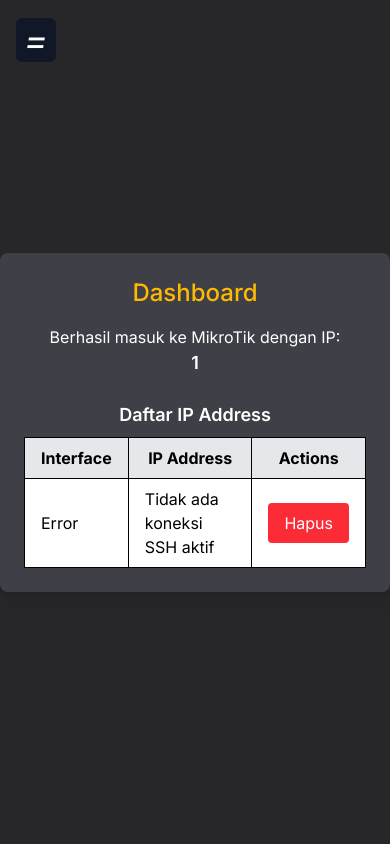
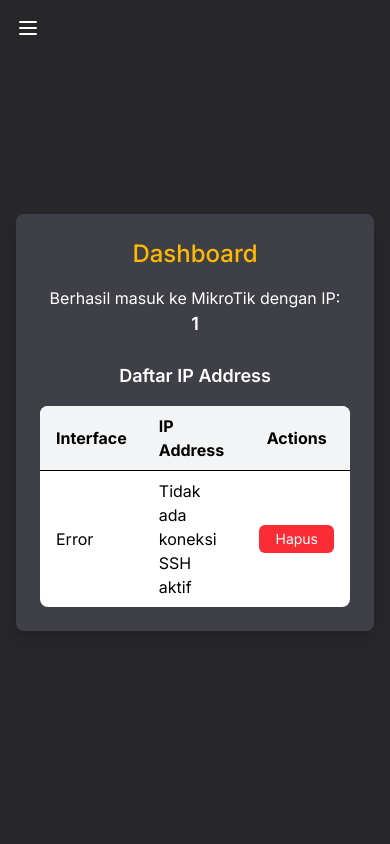
Before and after one commit to TuanBeliau/macintime, a Flask app: page /dashboard in a window 390 px wide. Run offline with Flask 3, Linux system fonts and the light colour scheme; the visitor is signed in with stand-in values (Sample User, id 1).

Commit message:
responsive sidebar

```diff
--- a/templates/dashboard.html
+++ b/templates/dashboard.html
@@ -15,77 +15,69 @@
     </style>
 </head>
 
-<body class="bg-zinc-800 flex items-center justify-center min-h-screen">
-    <!-- Button untuk membuka sidebar -->
-    <span class="absolute text-white text-4xl top-5 left-4 cursor-pointer lg:hidden" onclick="openSidebar()">
-        <i class="bi bi-filter-left px-2 bg-gray-900 rounded-md">=</i>
-    </span>
+<body class="bg-zinc-800">
+    <!-- Mobile menu button -->
+    <button type="button" class="lg:hidden fixed top-4 left-4 z-50 text-white" onclick="toggleSidebar()">
+        <svg class="w-6 h-6" fill="none" stroke="currentColor" viewBox="0 0 24 24">
+            <path stroke-linecap="round" stroke-linejoin="round" stroke-width="2" d="M4 6h16M4 12h16M4 18h16"></path>
+        </svg>
+    </button>
 
     <!-- Sidebar -->
-    <div class="sidebar fixed top-0 bottom-0 lg:left-0 p-2 w-[300px] overflow-y-auto text-center bg-zinc-700 lg:block hidden">
-        <div class="text-gray-100 text-xl">
-            <div class="p-2 mt-1 flex items-center">
-                <img src="https://i.ibb.co.com/rKZMMngJ/Green-Mint-globalnet-technology-Logo-200-x-200-piksel.png" alt="logo" width="200" height="200" class="block mx-auto">
-                <i class="bi bi-x cursor-pointer lg:hidden ml-28" onclick="openSidebar()"></i>
+    <div id="sidebar" class="fixed top-0 left-0 h-full w-64 bg-zinc-700 transform -translate-x-full lg:translate-x-0 transition-transform duration-300 ease-in-out z-40">
+        <div class="flex flex-col h-full">
+            <!-- Logo -->
+            <div class="p-4">
+                <img src="https://i.ibb.co.com/rKZMMngJ/Green-Mint-globalnet-technology-Logo-200-x-200-piksel.png" alt="logo" class="w-32 h-32 mx-auto">
             </div>
-            <div class="my-2 bg-gray-600 h-[1px]"></div>
-        </div>
-        <div class="p-2 mt-3 flex items-center rounded-md px-4 duration-300 cursor-pointer hover:bg-amber-400 text-white">
-            <i class="bi bi-house-door-fill"></i>
-            <span class="text-[15px] ml-4 text-gray-200 font-medium">Home</span>
-        </div>
-        <a href="{{ url_for('settings') }}" class="p-2 mt-3 flex items-center rounded-md px-4 duration-300 cursor-pointer hover:bg-amber-400 text-white">
-            <span class="text-[15px] ml-4 text-gray-200 font-medium">
+
+            <!-- Navigation -->
+            <nav class="flex-1 px-4 space-y-2">
+                <a href="#" class="block px-4 py-2 rounded-md text-white hover:bg-amber-400 transition-colors">
+                    Home
+                </a>
+                <a href="{{ url_for('settings') }}" class="block px-4 py-2 rounded-md text-white hover:bg-amber-400 transition-colors">
                     Settings
-            </span>
                 </a>
-        <div class="my-4 bg-gray-600 h-[1px]"></div>
-        <a href="{{ url_for('logout') }}" class="p-2 mt-3 flex items-center rounded-md px-4 duration-300 cursor-pointer hover:bg-red-600 text-white">
-            <i class="bi bi-box-arrow-in-right"></i>
-            <span class="text-[15px] ml-4 text-gray-200 font-medium">
+            </nav>
+
+            <!-- Logout button -->
+            <div class="p-4">
+                <a href="{{ url_for('logout') }}" class="block w-full px-4 py-2 text-center rounded-md text-white bg-red-600 hover:bg-red-700 transition-colors">
                     Logout
-            </span>
                 </a>
             </div>
+        </div>
+    </div>
 
-    <script type="text/javascript">
-        // Fungsi untuk membuka dan menutup sidebar
-        function openSidebar() {
-            document.querySelector(".sidebar").classList.toggle("hidden");
-        }
-
-        // Fungsi untuk menampilkan submenu dropdown
-        function dropdown() {
-            document.querySelector("#submenu").classList.toggle("hidden");
-            document.querySelector("#arrow").classList.toggle("rotate-0");
-        }
-    </script>
-
-    <div
-        class="bg-zinc-700 p-6 sm:p-8 rounded-lg shadow-lg w-full max-w-md sm:max-w-96 md:max-w-[500px] lg:max-w-[600px]">
+    <!-- Main content -->
+    <div class="lg:ml-64 p-4 min-h-screen flex items-center justify-center">
+        <div class="bg-zinc-700 p-6 rounded-lg shadow-lg w-xl max-w-4xl">
             <h2 class="text-2xl font-medium text-center text-amber-400 mb-4">Dashboard</h2>
 
             <p class="text-center text-white">Berhasil masuk ke MikroTik dengan IP:</p>
-        <p class="text-center font-semibold text-lg text-white">{{ host }}</p>
+            <p class="text-center font-semibold text-lg text-white mb-6">{{ host }}</p>
 
             <h3 class="text-lg text-white font-semibold mt-6 text-center">Daftar IP Address</h3>
-        <div class="overflow-x-auto">
-            <table class="min-w-full border border-gray-300 mt-2">
-                <thead>
-                    <tr class="bg-gray-200">
-                        <th class="border px-4 py-2">Interface</th>
-                        <th class="border px-4 py-2">IP Address</th>
-                        <th class="border px-4 py-2">Actions</th>
+            <div class="overflow-x-auto mt-4">
+                <table class="min-w-full bg-white rounded-lg overflow-hidden">
+                    <thead class="bg-gray-100">
+                        <tr>
+                            <th class="px-4 py-2 text-left">Interface</th>
+                            <th class="px-4 py-2 text-left">IP Address</th>
+                            <th class="px-4 py-2 text-center">Actions</th>
                         </tr>
                     </thead>
                     <tbody>
                         {% for ip in ip_list %}
-                    <tr class="bg-white">
-                        <td class="border px-4 py-2">{{ ip.interface }}</td>
-                        <td class="border px-4 py-2">{{ ip.address }}</td>
-                        <td class="border px-4 py-2">
+                        <tr class="border-t">
+                            <td class="px-4 py-2">{{ ip.interface }}</td>
+                            <td class="px-4 py-2">{{ ip.address }}</td>
+                            <td class="px-4 py-2 text-center">
                                 <form action="{{ url_for('delete_ip_route', interface=ip.interface) }}" method="POST">
-                                <button type="submit" class="bg-red-500 text-white px-4 py-2 rounded">Hapus</button>
+                                    <button type="submit" class="bg-red-500 hover:bg-red-600 text-white px-4 py-1 rounded-md text-sm transition-colors">
+                                        Hapus
+                                    </button>
                                 </form>
                             </td>
                         </tr>
@@ -93,9 +85,15 @@
                     </tbody>
                 </table>
             </div>
-
         </div>
     </div>
+
+    <script>
+        function toggleSidebar() {
+            const sidebar = document.getElementById('sidebar');
+            sidebar.classList.toggle('-translate-x-full');
+        }
+    </script>
 </body>
 
 </html>
```
Lines whose indentation alone changed are shown as unchanged.
